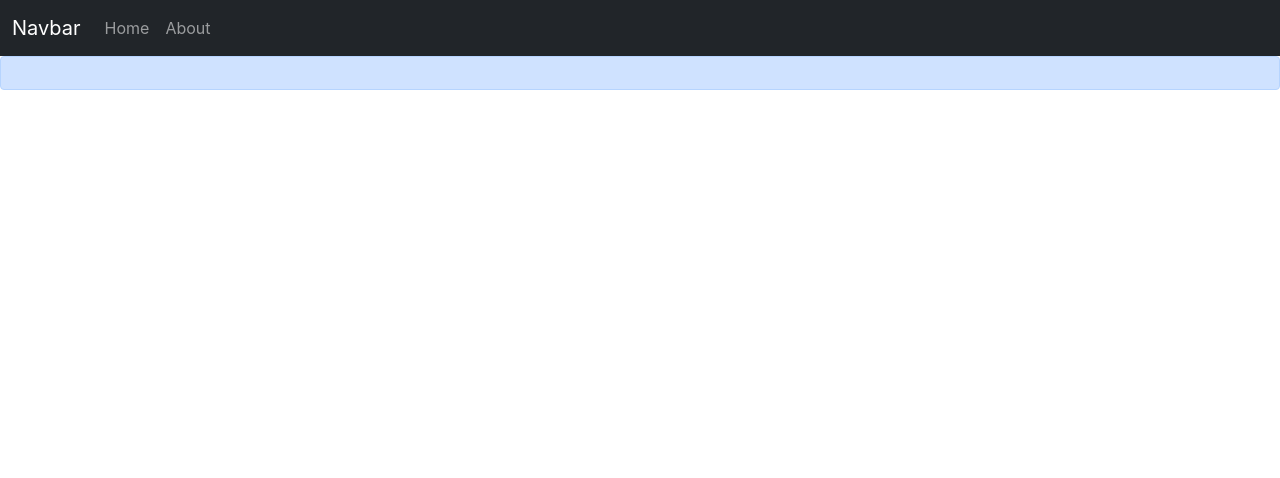
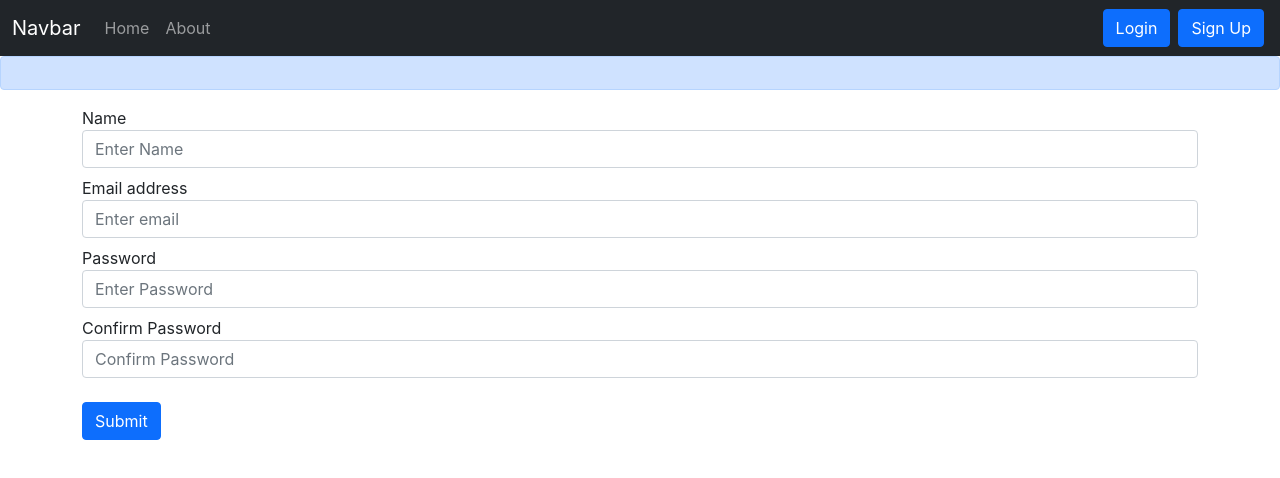
Before and after one commit to mandar-saiyan87/inotebook, a React (Create React App) app: page /signup in a window 1280 px wide. Before the commit this address had no page. Shown: the top 478 px of the page. Built offline with nearby package versions, Linux system fonts and the light colour scheme.

Commit message:
login and SignUP

```diff
--- a/src/App.js
+++ b/src/App.js
@@ -10,6 +10,8 @@ import Home from "./components/Home";
 import About from "./components/About";
 import NoteState from "./context/notes/NoteContext";
 import Alert from './components/Alert';
+import Login from './components/Login';
+import SignUp from './components/SignUp';
 
 function App() {
   return (
@@ -21,6 +23,8 @@ function App() {
           <Routes>
             <Route exact path="/" element={<Home />}></Route>
             <Route exact path="/about" element={<About />}></Route>
+            <Route exact path="/login" element={<Login />}></Route>
+            <Route exact path="/signup" element={<SignUp />}></Route>
           </Routes>
         </Router>
       </NoteState>
--- a/src/components/About.js
+++ b/src/components/About.js
@@ -6,6 +6,7 @@ function About() {
         <>
             <div>
                 This is about page
+
             </div>
         </>
 
--- a/src/components/AddNote.js
+++ b/src/components/AddNote.js
@@ -12,9 +12,15 @@ function AddNote() {
     tag: ""
   });
 
+
   function handleSubmit(e) {
     e.preventDefault();
     addNote(note.title, note.description, note.tag)
+    setNote({
+      title: "",
+      description: "",
+      tag: ""
+    })
   }
 
   function handleChange(e) {
@@ -28,22 +34,21 @@ function AddNote() {
         <form>
           <div className="mb-3">
             <label htmlFor="title" className="form-label">Title</label>
-            <input type="text" className="form-control" id="title" name='title' aria-describedby="emailHelp" placeholder='Enter Title' onChange={handleChange} />
+            <input type="text" className="form-control" id="title" value={note.title} name='title' aria-describedby="emailHelp" placeholder='Enter Title' onChange={handleChange} />
           </div>
           <div className="mb-3">
             <label htmlFor="description" className="form-label">Description</label>
-            <textarea className="form-control" id="description" name='description' rows="3" placeholder='Enter Description' onChange={handleChange}></textarea>
+            <textarea className="form-control" id="description" value={note.description} name='description' rows="3" placeholder='Enter Description' onChange={handleChange}></textarea>
           </div>
           <div className="mb-3">
             <label htmlFor="tag" className="form-label">Tag</label>
-            <input type="text" className="form-control" id="tag" name='tag' placeholder="Enter Tag" />
+            <input type="text" className="form-control" id="tag" value={note.tag} name='tag' placeholder="Enter Tag " onChange={handleChange} />
           </div>
-          <button type="submit" className="btn btn-primary" onClick={handleSubmit}>Submit</button>
+          <button disabled={note.title.length < 5 || note.description.length < 5} type="submit" className="btn btn-primary" onClick={handleSubmit}>Submit</button>
         </form>
       </div>
     </>
-
-  );
+  )
 }
 
 export default AddNote;
--- /dev/null
+++ b/src/components/Login.js
@@ -0,0 +1,56 @@
+import React, { useState } from 'react';
+import { useNavigate } from "react-router-dom";
+
+function Login() {
+
+  const [cred, setCred] = useState({ email: "", password: "" });
+  let navigate = useNavigate();
+
+
+  function onChange(e) {
+    setCred({ ...cred, [e.target.name]: e.target.value })
+  }
+
+  async function handleSubmit(e) {
+    e.preventDefault();
+    const response = await fetch(`http://localhost:5000/api/auth/login`, {
+      method: 'POST',
+      headers: {
+        'Content-Type': 'application/json',
+
+      },
+      body: JSON.stringify({ email: cred.email, password: cred.password })
+    });
+    const json = await response.json()
+    console.log(json)
+    if (json.success) {
+      // Save authtoken and redirect
+      localStorage.setItem('token', json.authtoken)
+      navigate("/");
+    } else {
+      alert("Invalid Credentials")
+    }
+  }
+
+  return (
+    <>
+      <div className="container-sm">
+        <form onSubmit={handleSubmit}>
+          <div className="form-group my-2">
+            <label htmlFor="email">Email address</label>
+            <input type="email" className="form-control" id="email" name="email" value={cred.email} aria-describedby="emailHelp" placeholder="Enter email" onChange={onChange} />
+            <small id="emailHelp" className="form-text text-muted">We'll never share your email with anyone else.</small>
+          </div>
+          <div className="form-group my-2">
+            <label htmlFor="password">Password</label>
+            <input type="password" className="form-control" id="password" name="password" value={cred.password} placeholder="Password" onChange={onChange} />
+          </div>
+          <button type="submit" className="btn btn-primary my-3">Submit</button>
+        </form>
+      </div>
+    </>
+
+  );
+}
+
+export default Login;
--- a/src/components/Navbar.js
+++ b/src/components/Navbar.js
@@ -25,6 +25,10 @@ function Navbar() {
                                 <Link className={`nav-link ${location.pathname === '/about' ? "active" : ""}`} to="/about">About</Link>
                             </li>
                         </ul>
+                        <form className="d-flex">
+                            <Link className="btn btn-primary mx-1" to="/login" role="button">Login</Link>
+                            <Link className="btn btn-primary mx-1" to="signup" role="button">Sign Up</Link>
+                        </form>
                     </div>
                 </div>
             </nav>
--- a/src/components/NoteItem.js
+++ b/src/components/NoteItem.js
@@ -4,7 +4,7 @@ import { NoteContext } from '../context/notes/NoteContext';
 function NoteItem(props) {
   const context = useContext(NoteContext);
   const { deleteNote } = context;
-  const { note } = props;
+  const { note, updateNote } = props;
   return (
     <>
       <div className="col-md-4" >
@@ -15,7 +15,7 @@ function NoteItem(props) {
           <div className="card-body">
             <h5 className="card-title">{note.title}</h5>
             <p className="card-text">{note.description}</p>
-            <i className="fa-solid fa-pen-to-square fa-lg mx-2" style={{ cursor: "pointer" }}></i>
+            <i className="fa-solid fa-pen-to-square fa-lg mx-2" style={{ cursor: "pointer" }} onClick={() => { updateNote(note) }}></i>
             <i className="fa-solid fa-trash-can fa-lg mx-2" style={{ cursor: "pointer" }} onClick={() => { deleteNote(note._id) }}></i>
           </div>
         </div>
--- a/src/components/Notes.js
+++ b/src/components/Notes.js
@@ -1,23 +1,97 @@
-import React, { useContext, useEffect } from 'react';
+import React, { useContext, useEffect, useRef, useState } from 'react';
 import { NoteContext } from '../context/notes/NoteContext';
 import AddNote from './AddNote';
 import NoteItem from './NoteItem';
 
 function Notes() {
   const context = useContext(NoteContext);
-  const { notes, getNotes } = context;
+  const { notes, getNotes, editNote } = context;
+  const ref = useRef(null);
+  const refClose = useRef(null);
+  const [note, setNote] = useState({
+    id: "",
+    etitle: "",
+    edescription: "",
+    etag: ""
+  });
+
 
   useEffect(() => {
     getNotes()
+    // eslint-disable-next-line
   }, []);
+
+  function updateNote(currentnote) {
+    ref.current.click()
+    setNote({
+      id: currentnote._id,
+      etitle: currentnote.title,
+      edescription: currentnote.description,
+      etag: currentnote.tag
+    })
+  }
+
+  function handleSubmit(e) {
+    console.log("Updated Note", note)
+    editNote(note.id, note.etitle, note.edescription, note.etag)
+    refClose.current.click()
+
+  }
+
+  function handleChange(e) {
+    setNote({ ...note, [e.target.name]: e.target.value })
+  }
+
+
   return (
     <>
       <AddNote />
+
+
+      <button ref={ref} type="button" className="btn btn-primary" data-bs-toggle="modal" data-bs-target="#exampleModal" hidden={true}>
+        Launch demo modal
+      </button>
+
+      <div className="modal fade" id="exampleModal" tabIndex="-1" aria-labelledby="exampleModalLabel" aria-hidden="true">
+        <div className="modal-dialog">
+          <div className="modal-content">
+            <div className="modal-header">
+              <h5 className="modal-title" id="exampleModalLabel">Edit Note</h5>
+              <button type="button" className="btn-close" data-bs-dismiss="modal" aria-label="Close"></button>
+            </div>
+            <div className="modal-body">
+              <form>
+                <div className="mb-3">
+                  <label htmlFor="title" className="form-label">Title</label>
+                  <input type="text" className="form-control" id="title" name='etitle' value={note.etitle} aria-describedby="emailHelp" placeholder='Enter Title' onChange={handleChange} />
+                </div>
+                <div className="mb-3">
+                  <label htmlFor="description" className="form-label">Description</label>
+                  <textarea className="form-control" id="description" name='edescription' value={note.edescription} rows="3" placeholder='Enter Description' onChange={handleChange}></textarea>
+                </div>
+                <div className="mb-3">
+                  <label htmlFor="tag" className="form-label">Tag</label>
+                  <input type="text" className="form-control" id="tag" name='etag' value={note.etag} onChange={handleChange} placeholder="Enter Tag" />
+                </div>
+              </form>
+            </div>
+            <div className="modal-footer">
+              <button ref={refClose} type="button" className="btn btn-secondary" data-bs-dismiss="modal">Close</button>
+              <button disabled={note.etitle.length < 5 || note.edescription.length < 5} type="button" className="btn btn-primary" onClick={handleSubmit}>Update Note</button>
+            </div>
+          </div>
+        </div>
+      </div>
+
       <div className="container">
         <div className="row my-5">
           <h3>Your Notes</h3>
+          <div className="container mx-2">
+            {notes.length === 0 && "No notes to display"}
+          </div>
+
           {notes.map((note) => {
-            return <NoteItem key={note._id} note={note} />
+            return <NoteItem key={note._id} updateNote={updateNote} note={note} />
           })}
         </div>
       </div>
--- /dev/null
+++ b/src/components/SignUp.js
@@ -0,0 +1,68 @@
+import React, { useState } from 'react';
+import { useNavigate } from "react-router-dom";
+
+function SignUp() {
+
+  const [register, setRegister] = useState({
+    name: "",
+    email: "",
+    password: "",
+    confirm: ""
+  });
+
+  let navigate = useNavigate();
+
+  function onChange(e) {
+    setRegister({ ...register, [e.target.name]: e.target.value })
+  }
+
+  async function handleSubmit(e) {
+    e.preventDefault();
+    const response = await fetch(`http://localhost:5000/api/auth/createuser`, {
+      method: 'POST',
+      headers: {
+        'Content-Type': 'application/json',
+
+      },
+      body: JSON.stringify({ name: register.name, email: register.email, password: register.password })
+    });
+    const json = await response.json()
+    console.log(json)
+    if (json.success) {
+      // Save authtoken and redirect
+      localStorage.setItem('token', json.authtoken)
+      navigate("/");
+    } else {
+      alert("Invalid Credentials")
+    }
+  }
+
+  return (
+    <>
+      <div className="container-sm">
+        <form onSubmit={handleSubmit}>
+          <div className="form-group my-2">
+            <label htmlFor="name">Name</label>
+            <input type="name" className="form-control" id="name" name="name" value={register.name} aria-describedby="nameHelp" placeholder="Enter Name" onChange={onChange} />
+          </div>
+          <div className="form-group my-2">
+            <label htmlFor="email">Email address</label>
+            <input type="email" className="form-control" id="email" name="email" value={register.email} aria-describedby="emailHelp" placeholder="Enter email" onChange={onChange} />
+          </div>
+          <div className="form-group my-2">
+            <label htmlFor="password">Password</label>
+            <input type="password" className="form-control" id="password" name="password" value={register.password} placeholder="Enter Password" onChange={onChange} minLength={5} required />
+          </div>
+          <div className="form-group my-2">
+            <label htmlFor="password">Confirm Password</label>
+            <input type="password" className="form-control" id="password" name="confirm" value={register.confirm} placeholder="Confirm Password" onChange={onChange} minLength={5} required />
+          </div>
+          <button type="submit" className="btn btn-primary my-3">Submit</button>
+        </form>
+      </div>
+    </>
+
+  );
+}
+
+export default SignUp;
```
Also changed, not shown: src/context/notes/NoteContext.js (+43 -24 lines), 1 other file (tests, documents, lock files or other folders).
